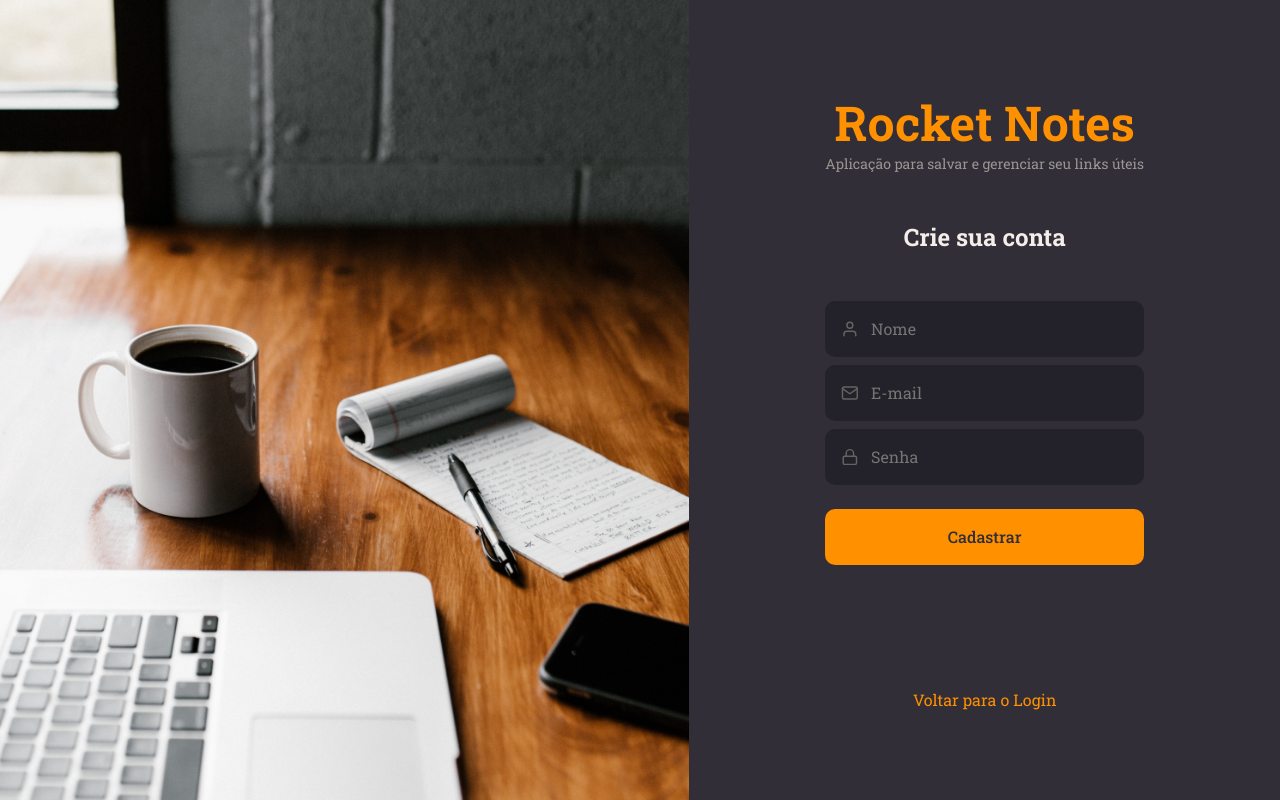
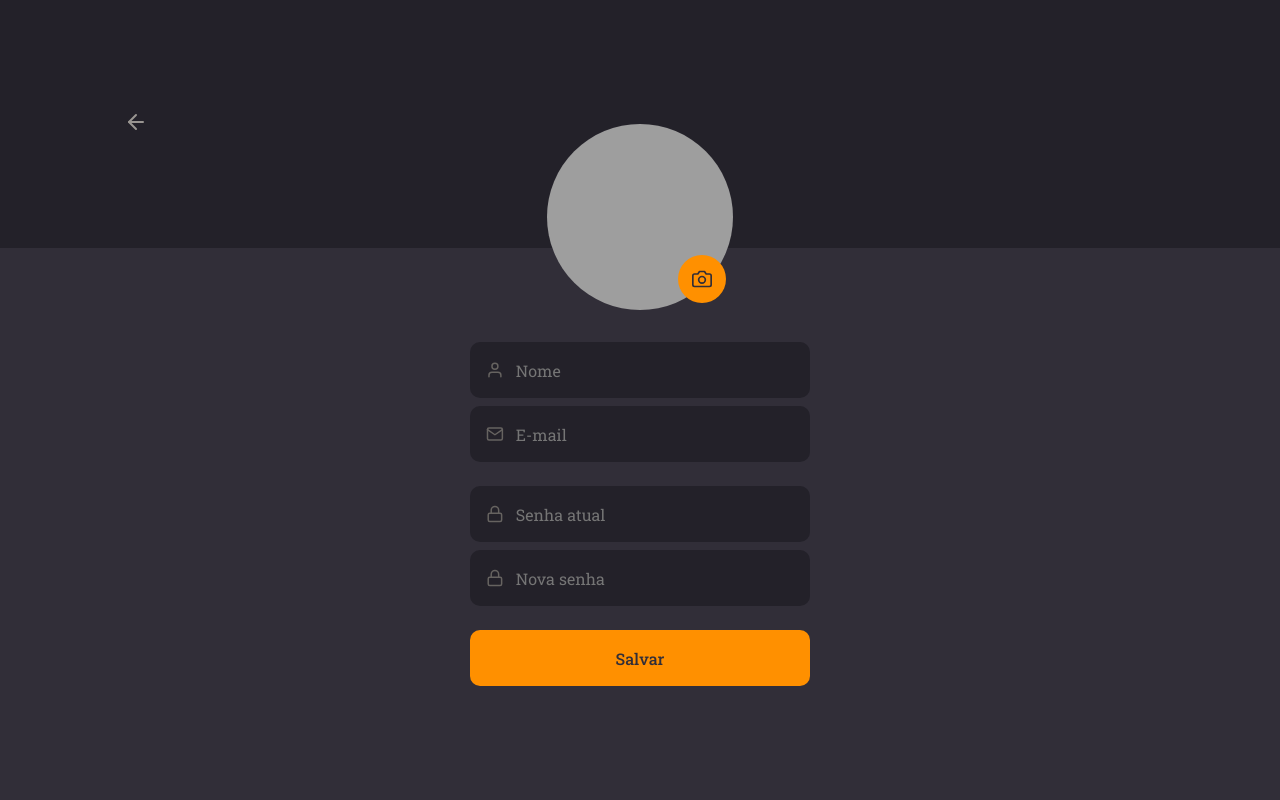
Before and after one commit to ferpalaria/react_rocket, a React (Vite) app: page / in a window 1280 px wide. Built offline with nearby package versions, Linux system fonts and the light colour scheme; grey boxes are pictures that could not be loaded.

Commit message:
Tela de Profile

```diff
--- a/src/main.jsx
+++ b/src/main.jsx
@@ -6,13 +6,13 @@
 
 import GlobalStyles from './styles/global';
 
-import { SignUp } from './pages/SignUp'
+import { Profile } from './pages/Profile'
 
 ReactDOM.createRoot(document.getElementById('root')).render(
   <React.StrictMode>
     <ThemeProvider theme = { theme }>
       <GlobalStyles />
-      <SignUp />
+      <Profile />
 
     </ThemeProvider>
   </React.StrictMode>,
--- /dev/null
+++ b/src/pages/Profile/index.jsx
@@ -0,0 +1,54 @@
+import { Input } from '../../components/Input';
+import { Button } from '../../components/Button';
+import { Container, Form, Avatar} from './style'
+import { FiArrowLeft, FiUser, FiMail, FiLock, FiCamera } from 'react-icons/fi'
+
+export function Profile(){
+    return(
+        <Container>
+            <header>
+                <a href="/">
+                    <FiArrowLeft />
+                </a>
+            </header>
+
+            <Form>
+                <Avatar>
+                    <img
+                    src="http://github.com/ferpalaria.png"
+                    alt="Foto do usuário"/>
+
+                    <label htmlFor="avatar">
+                        <FiCamera />
+                        <input
+                            id="avatar"
+                            type="file"
+                        />
+                    </label>
+                </Avatar>
+                <Input
+                    placeholder="Nome"
+                    type="text"
+                    icon={FiUser}/>
+
+                <Input
+                    placeholder="E-mail"
+                    type="text"
+                    icon={FiMail}/>
+
+                <Input
+                    placeholder="Senha atual"
+                    type="password"
+                    icon={FiLock}/>
+
+                <Input
+                    placeholder="Nova senha"
+                    type="password"
+                    icon={FiLock}/>
+
+                <Button title="Salvar"/>
+            </Form>
+
+        </Container>
+    );
+}
--- /dev/null
+++ b/src/pages/Profile/style.js
@@ -0,0 +1,72 @@
+import styled from 'styled-components'
+
+export const Container = styled.div`
+    width: 100%;
+
+    > header {
+        width: 100%;
+        height: 144px;
+
+        background: ${({ theme }) => theme.COLORS.BACKGROUND_900};
+
+        display: flex;
+        align-items: center;
+
+        padding: 124px;
+
+        svg {
+            color: ${({ theme }) => theme.COLORS.GRAY_100};
+            font-size: 24px;
+        }
+    }
+`;
+
+export const Form = styled.form`
+    max-width: 340px;
+    margin: -124px auto 0;
+
+    > div:nth-child(4) {
+        margin-top: 24px;
+    }
+`;
+
+export const Avatar = styled.div`
+    position: relative;
+    margin: -84px auto 32px;
+
+    width: 186px;
+    height: 186px;
+
+    > img {
+        width: 186px;
+        height: 186px;
+        border-radius: 50%;
+    }
+
+    > label {
+        width: 48px;
+        height: 48px;
+
+        background-color: ${({ theme }) => theme.COLORS.ORANGE};
+        border-radius: 50%;
+
+        display: flex;
+        align-items: center;
+        justify-content: center;
+
+        position: absolute;
+        bottom: 7px;
+        right: 7px;
+        cursor: pointer;
+
+        input {
+            display: none;
+        }
+
+        svg {
+            width: 20px;
+            height: 20px;
+            color: ${({ theme }) => theme.COLORS.BACKGROUND_800};
+        }
+    }
+`;
```
